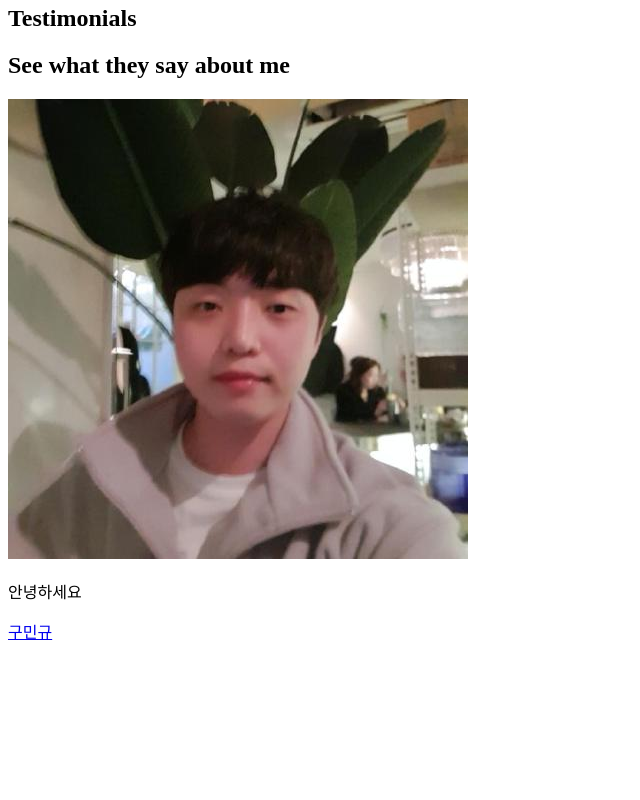
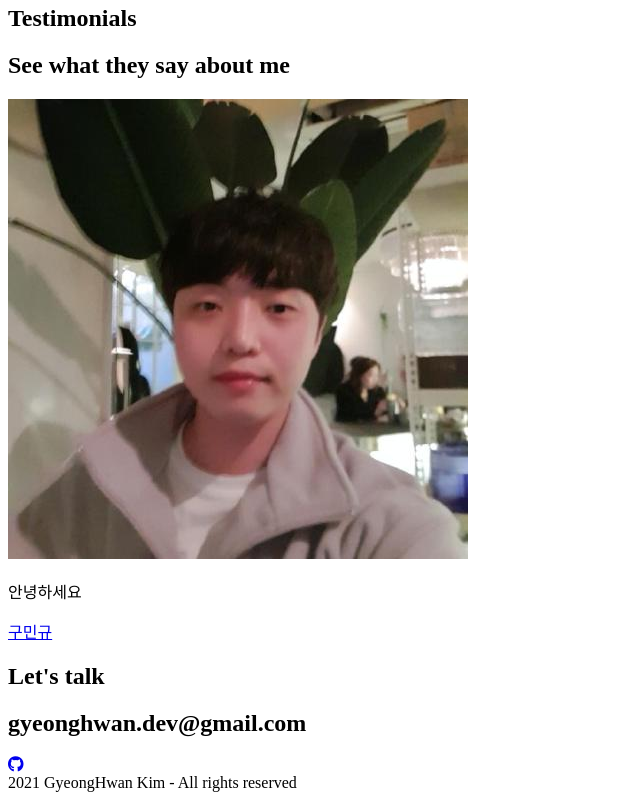
Before and after one commit to gyeonghwankim/portfolio, a plain HTML site: page index.html in a window 1280 px wide. Shown: the part 2514-3314 px from the top of the page, without its empty margins (0-640 px from the left). Before the commit the page ends 3173 px from the top, so only its background shows below. Drawn offline with Linux system fonts and the light colour scheme.

Commit message:
HTML : Contact 섹션 작성

```diff
--- a/index.html
+++ b/index.html
@@ -159,6 +159,18 @@
         </section>
 
         <!-- Contact -->
-        <section id="contact"></section>
+        <section id="contact">
+            <h1 class="contact__title">Let's talk</h1>
+            <h2 class="contact__email">gyeonghwan.dev@gmail.com</h2>
+            <div class="contact__links">
+                <a href="https://github.com/gyeonghwankim">
+                    <i class="fab fa-github"></i>
+                </a>
+
+            </div>
+            <div class="contact__rights">
+                2021 GyeongHwan Kim - All rights reserved
+            </div>
+        </section>
     </body>
 </html>
```
